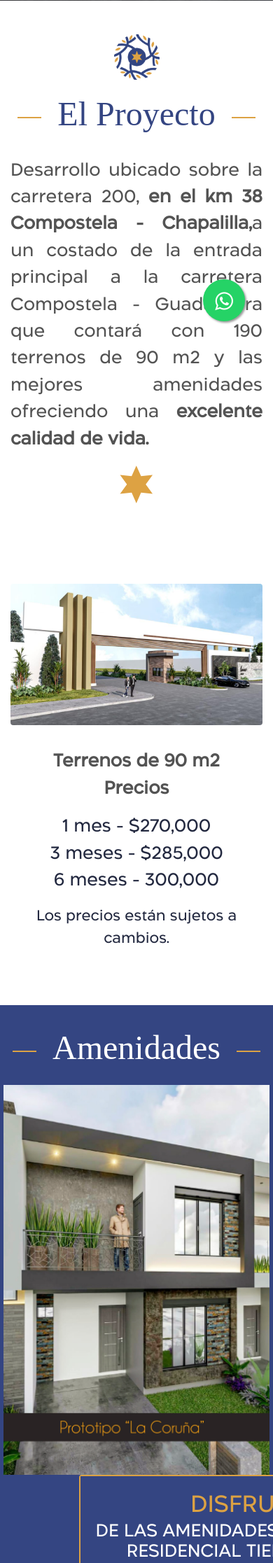
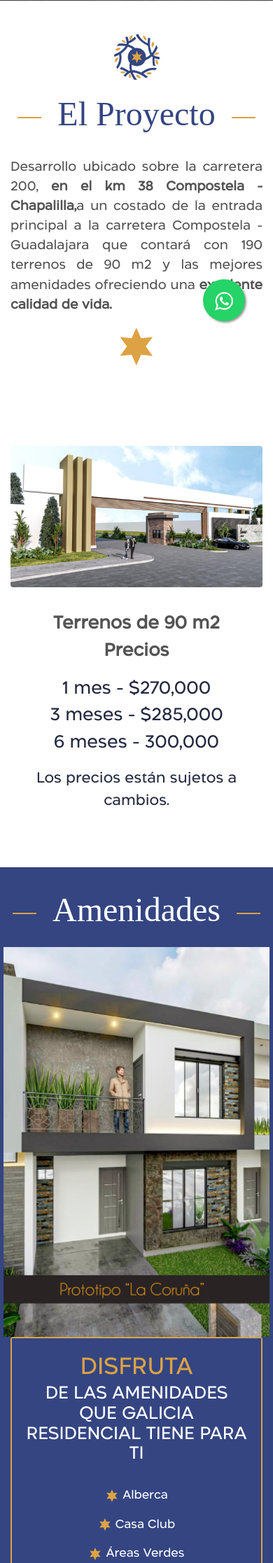
Before and after one commit to desarrolloCoeur/galicia, a PHP site: page / in a window 390 px wide; the page is wider, and only the part inside the window is pictured. Shown: the part 345-2578 px from the top of that part at 70% size. Run offline with PHP 8.4, Linux system fonts and the light colour scheme; some libraries are stand-ins or nearby versions; some web fonts are replaced.

Commit message:
Cambios sencillos

```diff
--- a/css/style.css
+++ b/css/style.css
@@ -1213,4 +1213,9 @@ h1, h2, h3, h4, h5, h6 {
 .my-float{
 	margin-top:16px;
 }
+@media (max-width: 768px) {
+  .text-proyect {
+    font-size: 1.1rem;
+  }
+}
 /*# sourceMappingURL=style.css.map */
--- a/index.php
+++ b/index.php
@@ -91,11 +91,11 @@ $texto26 = "Plusvalía - Ubicación Estratégica - Amenidades - Crecimiento de l
                 <!-- end row -->
 
                 <div class="row amenidades">
-                    <div clas="col-6 col-lg-6 col-md-6">
+                    <div clas="col-12 col-lg-6 col-md-6">
                         <img class="img-fluid" style="width: 380px;" src="images/La Coruña.jpg" alt="">
                     </div>
-                    <div class="col-6 col-lg-6 col-md-6">
-                        <div class="card" style="width: 30rem;">
+                    <div class="col-12 col-lg-6 col-md-6">
+                        <div class="card">
                             <div class="card-body" style="background-color: #344582;">
                                 <h5 class="card-title disfruta"><?php echo $texto13; ?></h5>
                                 <h6 class="card-subtitle mb-2 descrip-disfrutas"><?php echo $texto14; ?></h6>
```
